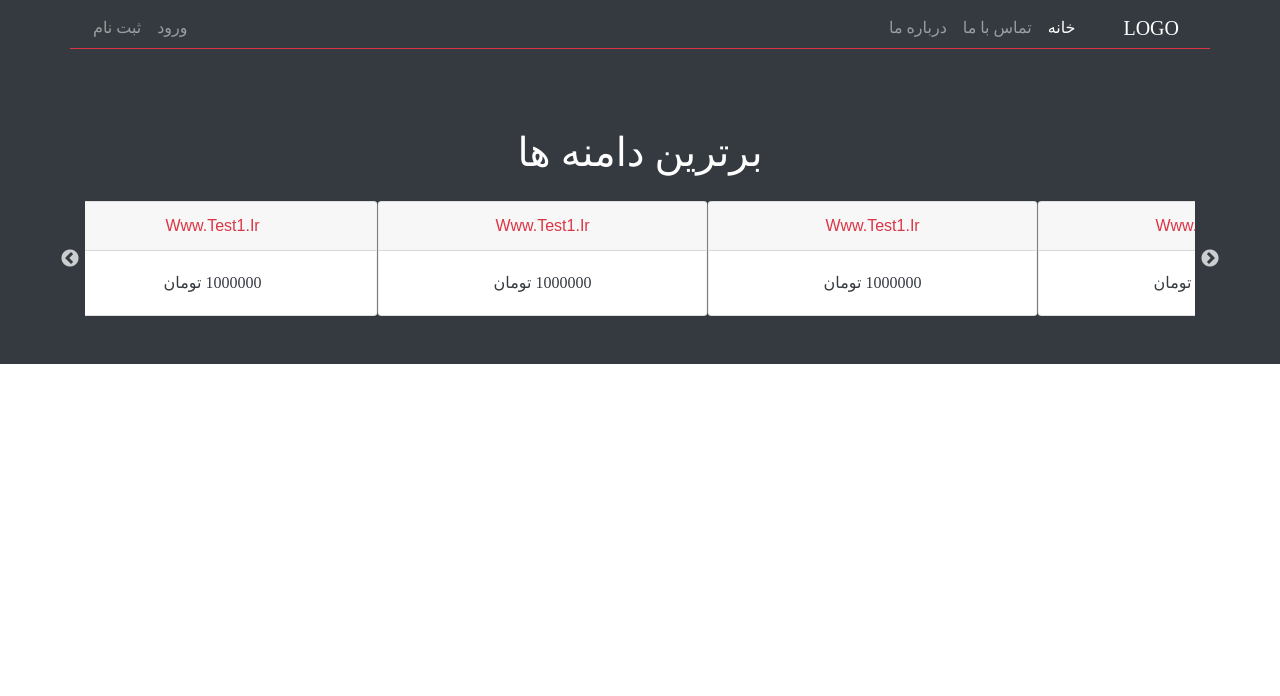
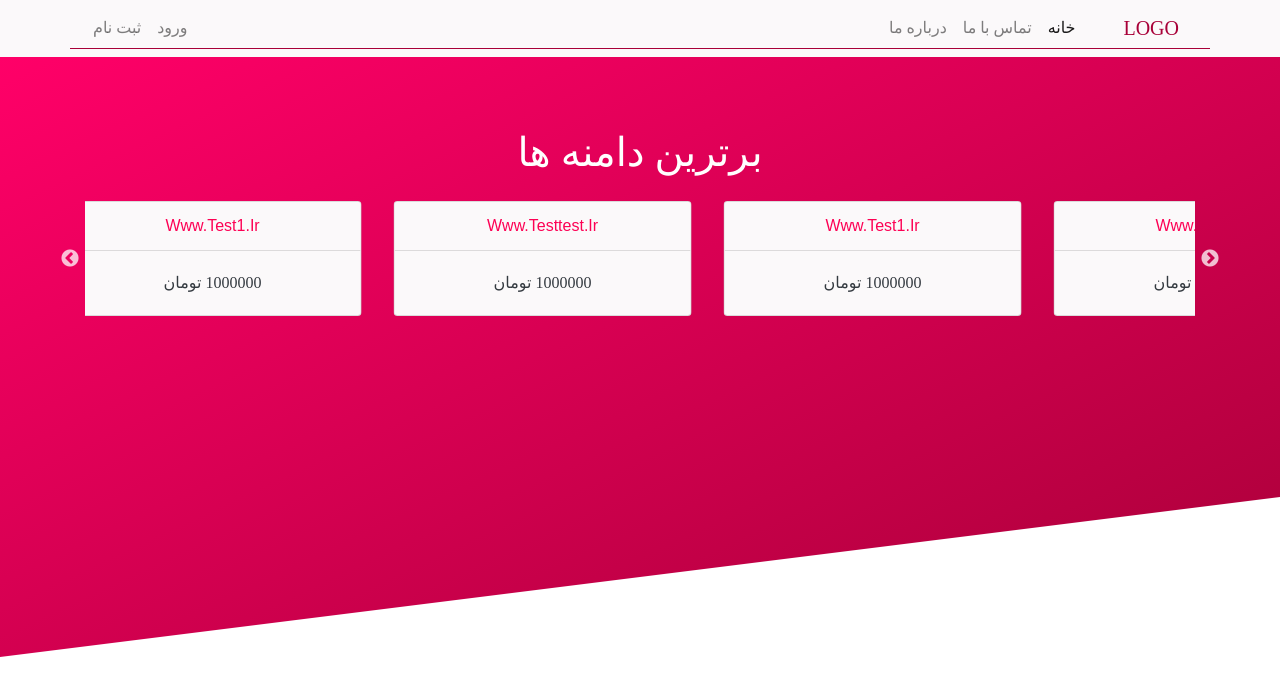
Before and after one commit to theycallmereza/domain-site-frontend, a website: page index.html in a window 1280 px wide. Drawn offline with nearby package versions, Linux system fonts and the light colour scheme; a web font is replaced by a local one.

Commit message:
complete navbar and carousel section

```diff
--- a/index.html
+++ b/index.html
@@ -19,7 +19,7 @@
 
 <body>
 
-  <nav class="navbar navbar-expand-md navbar-dark bg-dark rtl">
+  <nav class="navbar navbar-expand-md b-light navbar-light rtl">
     <div class="container nav-con">
       <a href="#" class="navbar-brand">LOGO</a>
       <button class="navbar-toggler" type="button" data-toggle="collapse" data-target="#mainNavbar">
@@ -38,14 +38,30 @@
       </div>
     </div>
   </nav>
-  <section class="carousel-section py-5 bg-dark">
+  <section class="carousel-section py-5">
     <div class="container">
       <h1 class="text-center rtl text-white my-4">برترین دامنه ها</h1>
       <div class="card-slider">
         <div>
-          <div class="card">
+          <div class="card b-light mx-3">
             <a href="#">
-              <div class="card-header text-center text-capitalize text-danger">
+              <div class="card-header text-center text-capitalize c-pink b-light"">
+                www.testtest.ir
+              </div>
+              <div class="card-body rtl">
+                <p class="card-text text-center text-dark">
+                  <span>1000000</span>
+                  <span>تومان</span>
+                </p>
+              </div>
+            </a>
+          </div>
+        </div>
+
+        <div>
+          <div class="card b-light mx-3">
+            <a href="#">
+              <div class="card-header text-center text-capitalize c-pink b-light"">
                 www.test1.ir
               </div>
               <div class="card-body rtl">
@@ -59,9 +75,9 @@
         </div>
 
         <div>
-          <div class="card">
+          <div class="card b-light mx-3">
             <a href="#">
-              <div class="card-header text-center text-capitalize text-danger">
+              <div class="card-header text-center text-capitalize c-pink b-light"">
                 www.test1.ir
               </div>
               <div class="card-body rtl">
@@ -75,9 +91,9 @@
         </div>
 
         <div>
-          <div class="card">
+          <div class="card b-light mx-3">
             <a href="#">
-              <div class="card-header text-center text-capitalize text-danger">
+              <div class="card-header text-center text-capitalize c-pink b-light">
                 www.test1.ir
               </div>
               <div class="card-body rtl">
@@ -91,9 +107,9 @@
         </div>
 
         <div>
-          <div class="card">
+          <div class="card b-light mx-3">
             <a href="#">
-              <div class="card-header text-center text-capitalize text-danger">
+              <div class="card-header text-center text-capitalize c-pink b-light"">
                 www.test1.ir
               </div>
               <div class="card-body rtl">
@@ -107,25 +123,9 @@
         </div>
 
         <div>
-          <div class="card">
+          <div class="card b-light mx-3">
             <a href="#">
-              <div class="card-header text-center text-capitalize text-danger">
-                www.test1.ir
-              </div>
-              <div class="card-body rtl">
-                <p class="card-text text-center text-dark">
-                  <span>1000000</span>
-                  <span>تومان</span>
-                </p>
-              </div>
-            </a>
-          </div>
-        </div>
-
-        <div>
-          <div class="card">
-            <a href="#">
-              <div class="card-header text-center text-capitalize text-danger">
+              <div class="card-header text-center text-capitalize c-pink b-light">
                 www.test1.ir
               </div>
               <div class="card-body rtl">
--- a/sass/abstracts/_variables.scss
+++ b/sass/abstracts/_variables.scss
@@ -1,3 +1,5 @@
-$color-block: rgba(0, 0, 0, 0.5);
-
-$color-red: #dc3545;
+$color-light: #fbf9fa;
+$color-pink-light: #ff0068;
+$color-pink: #fd0054;
+$color-pink-dark: #a80038;
+$color-dark: #000000;
--- a/sass/base/_utilities.scss
+++ b/sass/base/_utilities.scss
@@ -1,6 +1,25 @@
 .rtl {
   direction: rtl;
 }
-.red-text {
-  color: $color-red;
+
+.b-light {
+  background-color: $color-light;
 }
+
+.b-dark {
+  background-color: $color-dark;
+}
+
+.b-pink {
+  background-color: $color-pink;
+}
+
+.b-pink-dark {
+  background-color: $color-pink-dark;
+}
+.c-pink-dark {
+  color: $color-pink-dark;
+}
+.c-pink {
+  color: $color-pink;
+}
--- a/sass/components/_navbar.scss
+++ b/sass/components/_navbar.scss
@@ -1,3 +1,9 @@
 .nav-con {
-  border-bottom: $color-red solid 1px;
+  border-bottom: $color-pink-dark solid 1px;
 }
+.nav-con,
+.nav-con a:link,
+.nav-con a:active,
+.nav-con a:visited {
+  color: $color-pink-dark;
+}
--- a/sass/main.scss
+++ b/sass/main.scss
@@ -8,4 +8,4 @@
 @import "components/card";
 @import "components/slider";
 
-@import "pages/index"
+@import "pages/index";
--- a/sass/pages/index.scss
+++ b/sass/pages/index.scss
@@ -0,0 +1,5 @@
+.carousel-section {
+  background-image: linear-gradient(to right bottom, $color-pink-light, $color-pink-dark);
+  clip-path: polygon(0 0, 100% 0, 100% 55vh, 0 100%);
+  height: 75vh;
+}
```
Also changed, not shown: css/style.css.
